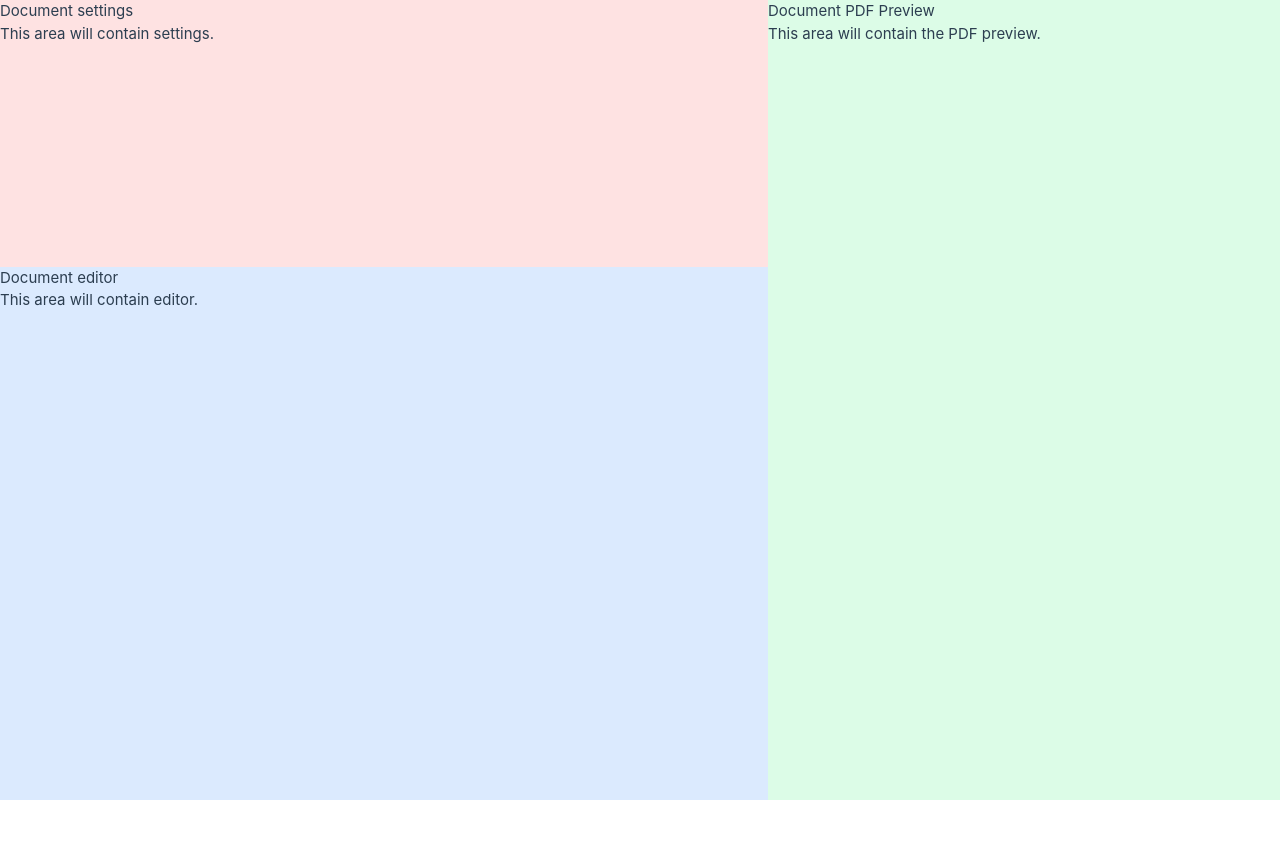
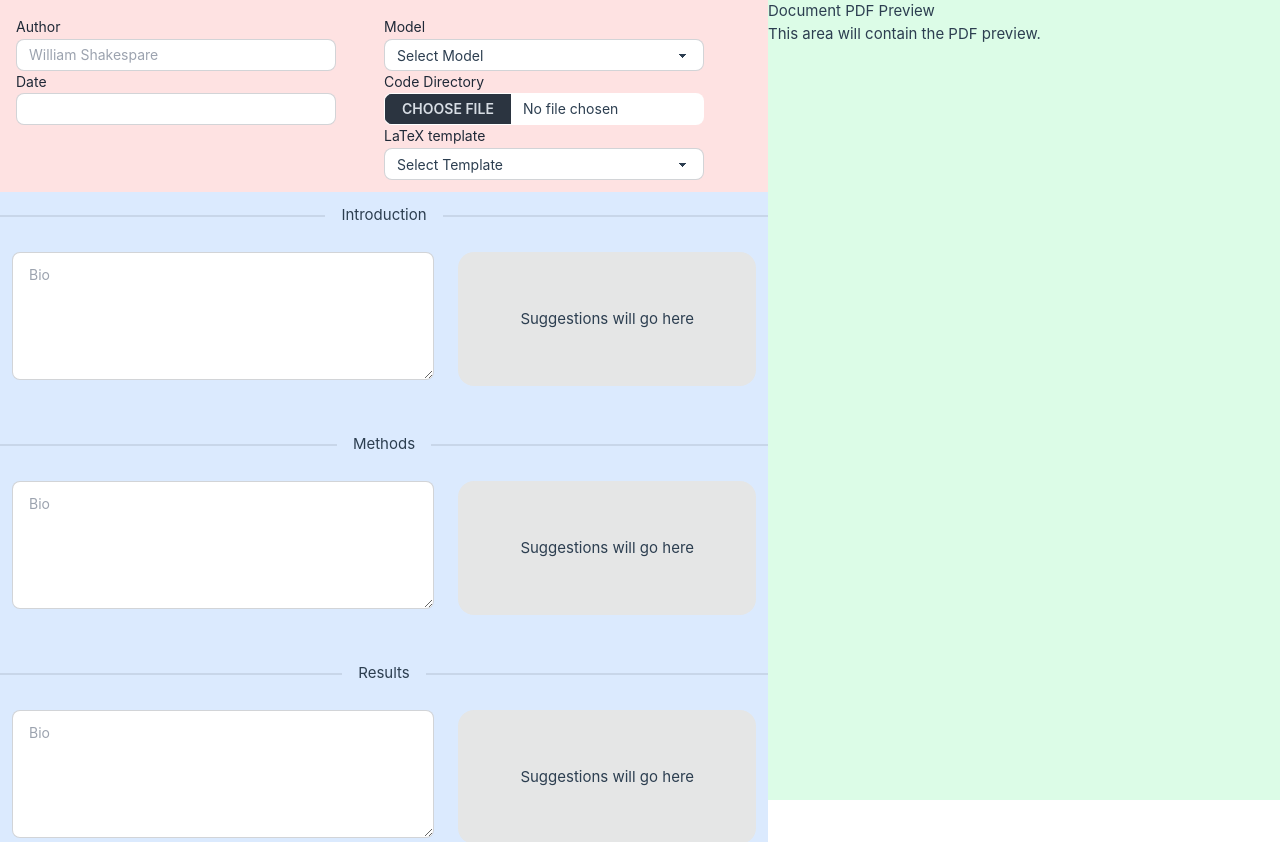
Before and after one commit to victorzimmer/Reportix, a Vue app in the folder reportix-vue/: page / in a window 1280 px wide. Shown: the top 842 px of the page. Before the commit the page ends 800 px from the top, so only its background shows below. Built offline with nearby package versions, Linux system fonts and the light colour scheme.

Commit message:
Added layout and components for editor textfields.

```diff
--- a/reportix-vue/src/components/DocumentEditor.vue
+++ b/reportix-vue/src/components/DocumentEditor.vue
@@ -1,8 +1,13 @@
-<script setup lang="ts"></script>
+<script setup lang="ts">
+import TextFieldEditor from './editor/TextFieldEditor.vue'
+</script>
 
 <template>
   <div class="documentEditor">
-    <h1 class="green">Document editor</h1>
-    <h3>This area will contain editor.</h3>
+    <TextFieldEditor textFieldName="Introduction" />
+    <TextFieldEditor textFieldName="Methods" />
+    <TextFieldEditor textFieldName="Results" />
+    <TextFieldEditor textFieldName="Discussion" />
+    <TextFieldEditor textFieldName="Conclusion" />
   </div>
 </template>
--- a/reportix-vue/src/components/DocumentSettings.vue
+++ b/reportix-vue/src/components/DocumentSettings.vue
@@ -1,8 +1,43 @@
-<script setup lang="ts"></script>
+<script setup lang="ts">
+import BrowseSetting from './settings/BrowseSetting.vue'
+import DropdownSetting from './settings/DropdownSetting.vue'
+import TextSetting from './settings/TextSetting.vue'
+
+const availableModels = ['Llama2', 'Llama3']
+const availableTemplates = ['Default', 'Formal', 'Weird']
+</script>
 
 <template>
-  <div class="documentSettings">
-    <h1 class="green">Document settings</h1>
-    <h3>This area will contain settings.</h3>
+  <div class="documentSettings flex flex-row h-fit mb-3">
+    <div class="basis-1/2 flex flex-col pl-4 pt-4">
+      <div>
+        <TextSetting settingName="Author" placeholderText="William Shakespare" />
+      </div>
+      <div>
+        <TextSetting settingName="Date" />
+      </div>
+    </div>
+    <div class="basis-1/2 flex flex-col pt-4">
+      <div>
+        <DropdownSetting
+          settingName="Model"
+          promptOption="Select Model"
+          :dropdownOptions="availableModels"
+        />
+      </div>
+      <div>
+        <BrowseSetting settingName="Code Directory" />
+      </div>
+      <div>
+        <DropdownSetting
+          settingName="LaTeX template"
+          promptOption="Select Template"
+          :dropdownOptions="availableTemplates"
+        />
+      </div>
+    </div>
+
+    <!-- <h1 class="">Document settings</h1>
+    <h3>This area will contain settings TEST.</h3> -->
   </div>
 </template>
--- /dev/null
+++ b/reportix-vue/src/components/editor/TextFieldEditor.vue
@@ -0,0 +1,22 @@
+<script setup lang="ts">
+defineProps<{
+  textFieldName: string
+}>()
+</script>
+
+<template>
+  <div class="divider">{{ textFieldName }}</div>
+  <div class="textFieldEditor flex flex-row">
+    <div class="textFieldInput w-3/5">
+      <div class="w-full p-3">
+        <textarea class="textarea textarea-bordered min-h-32 w-full" placeholder="Bio"></textarea>
+      </div>
+    </div>
+    <div class="textFieldSuggestions w-2/5 m-3 min-h-32">
+      <div class="grid card bg-base-300 rounded-box place-items-center h-full w-full">
+        Suggestions will go here
+      </div>
+    </div>
+  </div>
+  <br />
+</template>
--- /dev/null
+++ b/reportix-vue/src/components/settings/BrowseSetting.vue
@@ -0,0 +1,16 @@
+<script setup lang="ts">
+defineProps<{
+  settingName: string
+}>()
+</script>
+
+<template>
+  <span class="label-text">{{ settingName }}</span>
+  <input
+    type="file"
+    class="file-input file-input-sm w-full max-w-xs flex items-center gap-2"
+    label="browse"
+    webkitdirectory
+    directory
+  />
+</template>
--- /dev/null
+++ b/reportix-vue/src/components/settings/DropdownSetting.vue
@@ -0,0 +1,15 @@
+<script setup lang="ts">
+defineProps<{
+  settingName: string
+  promptOption: string
+  dropdownOptions: string[]
+}>()
+</script>
+
+<template>
+  <span class="label-text w-full">{{ settingName }}</span>
+  <select class="select select-sm select-bordered w-full max-w-xs flex items-center gap-2">
+    <option disabled selected>{{ promptOption }}</option>
+    <option v-for="dropdownOption in dropdownOptions">{{ dropdownOption }}</option>
+  </select>
+</template>
--- /dev/null
+++ b/reportix-vue/src/components/settings/TextSetting.vue
@@ -0,0 +1,14 @@
+<script setup lang="ts">
+defineProps<{
+  settingName: string
+  placeholderText?: string
+}>()
+</script>
+
+<template>
+  <span class="label-text">{{ settingName }}</span>
+  <input
+    class="input input-sm input-bordered w-full max-w-xs flex items-center gap-2"
+    v-bind:placeholder="placeholderText"
+  />
+</template>
```
